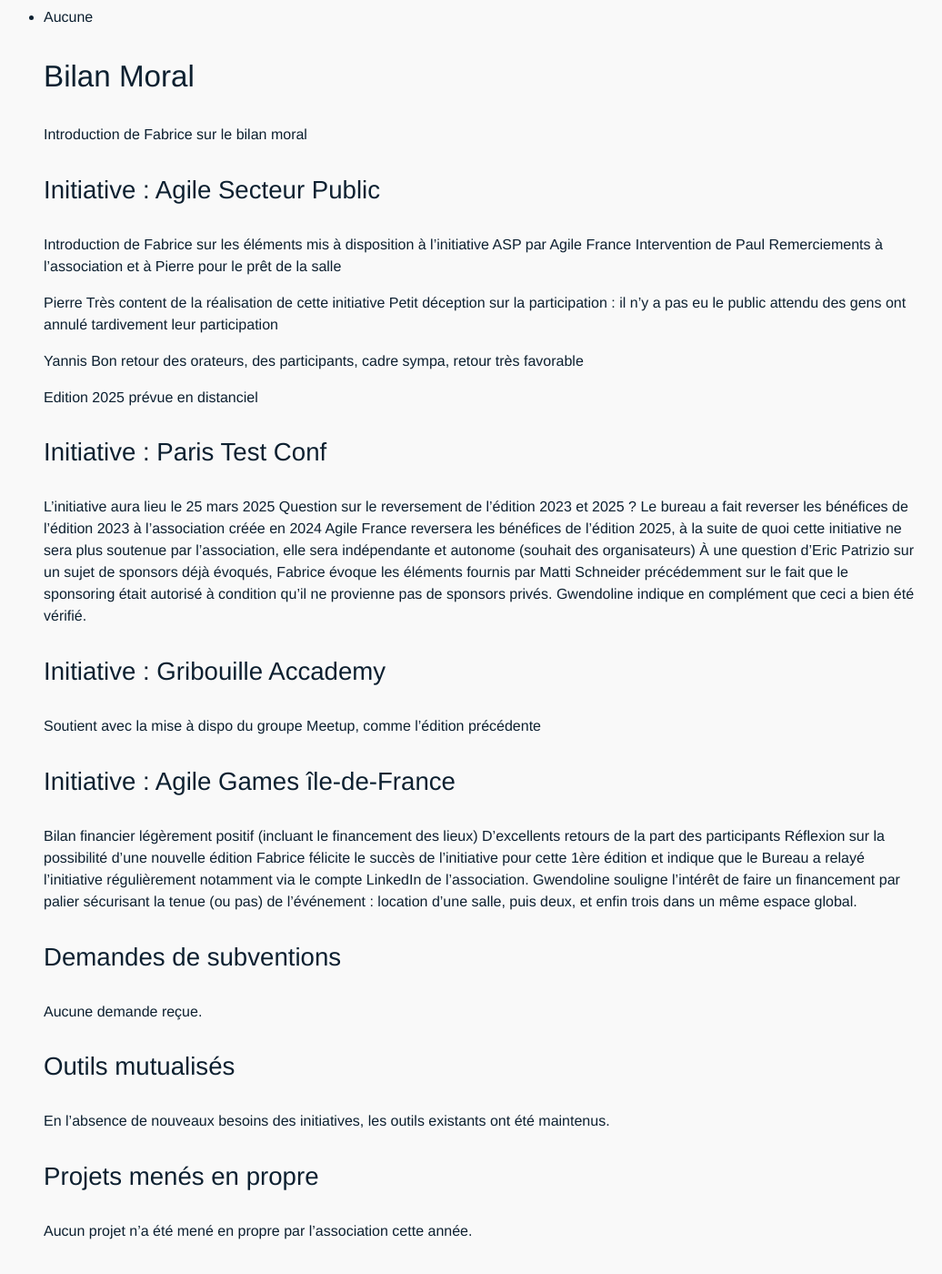
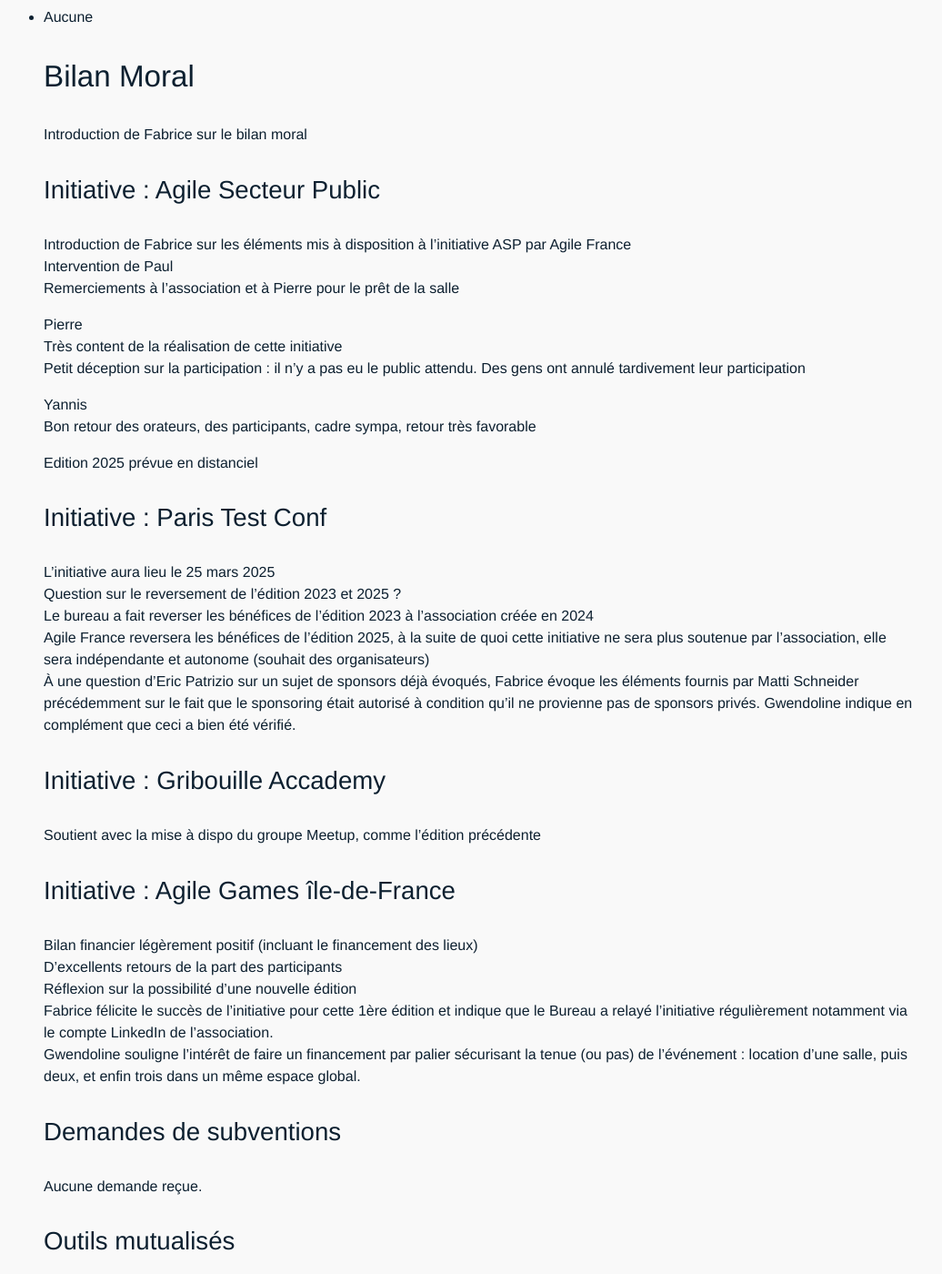
Before and after one commit to AgileFrance/AgileFrance.github.io, a Jekyll site: the page built from _assemblee_generale/2025-02-20.md, in a window 1280 px wide and 1400 px high, scrolled down 854 px. Shown: the whole window at 91% size, without its empty margins (112-1148 px from the left). Built offline with Jekyll 4.4.1, drawn with Linux system fonts in a browser that asks for light colours; comment, search, counter and statistics services are not loaded; some of the changed text lies outside the part shown.

```diff
--- a/_assemblee_generale/2025-02-20.md
+++ b/_assemblee_generale/2025-02-20.md
@@ -30,35 +30,34 @@ L’association compte 18 adhérentes et adhérents à jour de leurs cotisations
 Introduction de Fabrice sur le bilan moral
 
 ### Initiative : Agile Secteur Public
-Introduction de Fabrice sur les éléments mis à disposition à l'initiative ASP par Agile France
-Intervention de Paul
+Introduction de Fabrice sur les éléments mis à disposition à l'initiative ASP par Agile France\
+Intervention de Paul\
 Remerciements à l'association et à Pierre pour le prêt de la salle
 
-Pierre
-Très content de la réalisation de cette initiative
-Petit déception sur la participation : il n'y a pas eu le public attendu
-des gens ont annulé tardivement leur participation
+Pierre\
+Très content de la réalisation de cette initiative\
+Petit déception sur la participation : il n'y a pas eu le public attendu. Des gens ont annulé tardivement leur participation
 
-Yannis
+Yannis\
 Bon retour des orateurs, des participants, cadre sympa, retour très favorable
 
 Edition 2025 prévue en distanciel
 
 ### Initiative : Paris Test Conf
-L'initiative aura lieu le 25 mars 2025
-Question sur le reversement de l'édition 2023 et 2025 ?
-Le bureau a fait reverser les bénéfices de l'édition 2023 à l'association créée en 2024
-Agile France reversera les bénéfices de l'édition 2025, à la suite de quoi cette initiative ne sera plus soutenue par l'association, elle sera indépendante et autonome (souhait des organisateurs)
+L'initiative aura lieu le 25 mars 2025\
+Question sur le reversement de l'édition 2023 et 2025 ?\
+Le bureau a fait reverser les bénéfices de l'édition 2023 à l'association créée en 2024\
+Agile France reversera les bénéfices de l'édition 2025, à la suite de quoi cette initiative ne sera plus soutenue par l'association, elle sera indépendante et autonome (souhait des organisateurs)\
 À une question d'Eric Patrizio sur un sujet de sponsors déjà évoqués, Fabrice évoque les éléments fournis par Matti Schneider précédemment sur le fait que le sponsoring était autorisé à condition qu'il ne provienne pas de sponsors privés. Gwendoline indique en complément que ceci a bien été vérifié.
 
 ### Initiative : Gribouille Accademy
 Soutient avec la mise à dispo du groupe Meetup, comme l'édition précédente
 
 ### Initiative : Agile Games île-de-France
-Bilan financier légèrement positif (incluant le financement des lieux)
-D'excellents retours de la part des participants
-Réflexion sur la possibilité d'une nouvelle édition
-Fabrice félicite le succès de l'initiative pour cette 1ère édition et indique que le Bureau a relayé l'initiative régulièrement notamment via le compte LinkedIn de l'association.
+Bilan financier légèrement positif (incluant le financement des lieux)\
+D'excellents retours de la part des participants\
+Réflexion sur la possibilité d'une nouvelle édition\
+Fabrice félicite le succès de l'initiative pour cette 1ère édition et indique que le Bureau a relayé l'initiative régulièrement notamment via le compte LinkedIn de l'association.\
 Gwendoline souligne l'intérêt de faire un financement par palier sécurisant la tenue (ou pas) de l'événement : location d'une salle, puis deux, et enfin trois dans un même espace global.
 
 ### Demandes de subventions
@@ -74,7 +73,7 @@ Aucun projet n'a été mené en propre par l'association cette année.
 Agile Ain - contact continu du Bureau avec l'équipe organisatrice
 
 ## Bilan Financier
-Il reste des éléments (entrées d'argent) coté Agile Secteur Public qui pourront rentrée dans l'excerice suivant
+Il reste des éléments (entrées d'argent) coté Agile Secteur Public qui pourront rentrée dans l'excerice suivant\
 De même pour PTC qui se tient en mars. L'ensemble des dépenses n'est pas encore comptabilisé.
 
 Subventions offertes -> rubrique permettant de faire apparaitre le reboursement PTC 2023
@@ -89,61 +88,58 @@ pas bcp de changement, sauf asso connect qui augmente
 positive
 
 ## Validation du bilan moral
-D’accord 89% / 16 votes
-
+D’accord 89% / 16 votes\
 S’abstenir 11% / 2 votes
 
 ## Validation du bilan financier
-D’accord 94%/ 16 votes
-
+D’accord 94%/ 16 votes\
 S’abstenir 6% / 1 vote
 
 ## Modification des membres du bureau
-- Candidature de Pierre Grigoletto en remplacement d'Axelle Chauvet : validé
+- Candidature de Pierre Grigoletto en remplacement d'Axelle Chauvet : validé\
+D’accord 100% / 16 votes
 
-D’accord 100% / 16 votes
-- Candidature de Natacha Fourmy en remplacement de Nicolas Mereaux : validé
-
+- Candidature de Natacha Fourmy en remplacement de Nicolas Mereaux : validé\
 D’accord 100% / 15 votes
 
 ## Perspectives 2025-2026
 
 ### Initiative Agile Secteur Public :
-Conférence prévue en ligne pour moins de logistique et atteindre un public plus large.
+Conférence prévue en ligne pour moins de logistique et atteindre un public plus large.\
 Cible de 200 participants pour des billets à 20€. Soit un budget de 4000€
 
 ### Initiative Paris Test Conf
-L'initiative aura lieu le 25 mars 2025
+L'initiative aura lieu le 25 mars 2025\
 En cours de finalisation
 
 ### Initiative Gribouille Académie
-Poursuite du soutien
+Poursuite du soutien\
 Message de JP Bonnafous :
 
-  Hello Agile France.
-  Je ne pourrai pas assister à l'AG du jeudi 20.
-  Je me réjouis de voir qu'AF va continuer à mettre à disposition de la Gribouille Académie son espace Meetup.
-  Nous allons surement reprendre cette formule en 2025 nos ateliers en présentiel. On constate une nette baisse de fréquentation de nos RDV parisiens.
-  On suspecte une moindre visibilité de ces RDV en restant uniquement sur notre page LinkedIn.
-  Merci à vous pour votre soutien.
-  Associativement ;-)
-  Jean Pierre BONNAFOUS
-  "Président de la Gribouille Académie"
+> Hello Agile France.\
+> Je ne pourrai pas assister à l'AG du jeudi 20.\
+> Je me réjouis de voir qu'AF va continuer à mettre à disposition de la Gribouille Académie son espace Meetup.\
+> Nous allons surement reprendre cette formule en 2025 nos ateliers en présentiel. On constate une nette baisse de fréquentation de nos RDV parisiens. \
+> On suspecte une moindre visibilité de ces RDV en restant uniquement sur notre page LinkedIn.\
+> Merci à vous pour votre soutien.\
+> Associativement ;-)\
+> Jean Pierre BONNAFOUS\
+> "Président de la Gribouille Académie"
 
 ### Initiative Agile Games IDF
-Attention particulière à limite de frais pour l'édition des billets avec le choix de Yurplan
+Attention particulière à limite de frais pour l'édition des billets avec le choix de Yurplan\
 Pas de remboursement de places en cas d'impossibilité de venir mais possibilité de se faire remplacer (=donner son billet à quelqu'un d'autre)
 
 ### Initiative Post Agile Forum (PAF)
-Demande de soutien de la part de l'association.
-Utilisation du financement participatif par palier
-Date à définir / 2 jours sur un WE
-Format à définir
+Demande de soutien de la part de l'association.\
+Utilisation du financement participatif par palier\
+Date à définir / 2 jours sur un WE\
+Format à définir\
 Objectif d'avoir un livrable en sortie (type livre blanc) en plus des conférences
 
 ### Conférence Agile France
-Idée de se synchroniser avec le PAF (lieu commun ? non centralisé /distribué)
-Une dizaine de personnes ont commencé à réfléchir au sujet, réunion régulière pour cadrer l'organisation
+Idée de se synchroniser avec le PAF (lieu commun ? non centralisé /distribué)\
+Une dizaine de personnes ont commencé à réfléchir au sujet, réunion régulière pour cadrer l'organisation\
 Idée de monter un meetup pour chercher une idée de contenu orientée sur un axe différent des conférences que l'on voit sur la place
 
 ### Outils collaboratifs
@@ -151,8 +147,8 @@ Lancer une réflexion sur les outils : Loomio,
 
 ## Points divers
 
-Proposition de Rafik d'initier une discussion pour penser plus loin l'agilité, Fabrice propose d'utiliser Loomio.
-A voir d'un rapprochement du sujet avec le PAF ?
+Proposition de Rafik d'initier une discussion pour penser plus loin l'agilité, Fabrice propose d'utiliser Loomio.\
+A voir d'un rapprochement du sujet avec le PAF ?\
 Evocation par Frédéric du sentiment de rigidité sur l'organisation et les process de l'association, Fabrice indique que cette rigidité est notamment due aux statuts de l'association
 
 Question d' "ouvrir" l'association. Cela peut avoir des implication sur les status et le règlement intéreieur de l'association
@@ -171,18 +167,18 @@ Modifier le nom du groupe meetup
 - Accord des participants à l'AG (aucun votre contre, aucune abstention)
 - Le nouveau nom sera décidé post AG
 
-Clarifier les relations entre l'association et l'initiative Agile Secteur Public
+Clarifier les relations entre l'association et l'initiative Agile Secteur Public\
 Cf. bilan moral et bilan financier
 
-Lister les actions et initiatives visant à relancer la conférence
-Frédéric indique l'existence d'un groupe sur LinkedIn dédié à cette relance
+Lister les actions et initiatives visant à relancer la conférence\
+Frédéric indique l'existence d'un groupe sur LinkedIn dédié à cette relance\
 "Association Agile France : Groupe de discussion" https://www.linkedin.com/groups/12942327/
 
-De l'utilité d'aborder la vision de l'association
+De l'utilité d'aborder la vision de l'association\
 Fabrice indique que l'association a des missions mais pas de vision et propose à Rafik d'initier des discussions ou des travaux sur ce sujet.
 
 Clôture à 20h36.
 
 Le bureau 2025-2026 est composé des personnes suivantes : Fabrice Bloch (membre de la direction collégiale), Gwendoline Cartier (membre de la direction collégiale), Pierre Grigoletto (membre de la direction collégiale), Yannis Martin (membre de la direction collégiale), Natacha Fourmy (membre de la direction collégiale)
 
-![CR signé et déposé](AG-AgileFrance-20240220-signé.pdf)
+[CR signé et déposé](AG-AgileFrance-20240220-signé.pdf)
```
